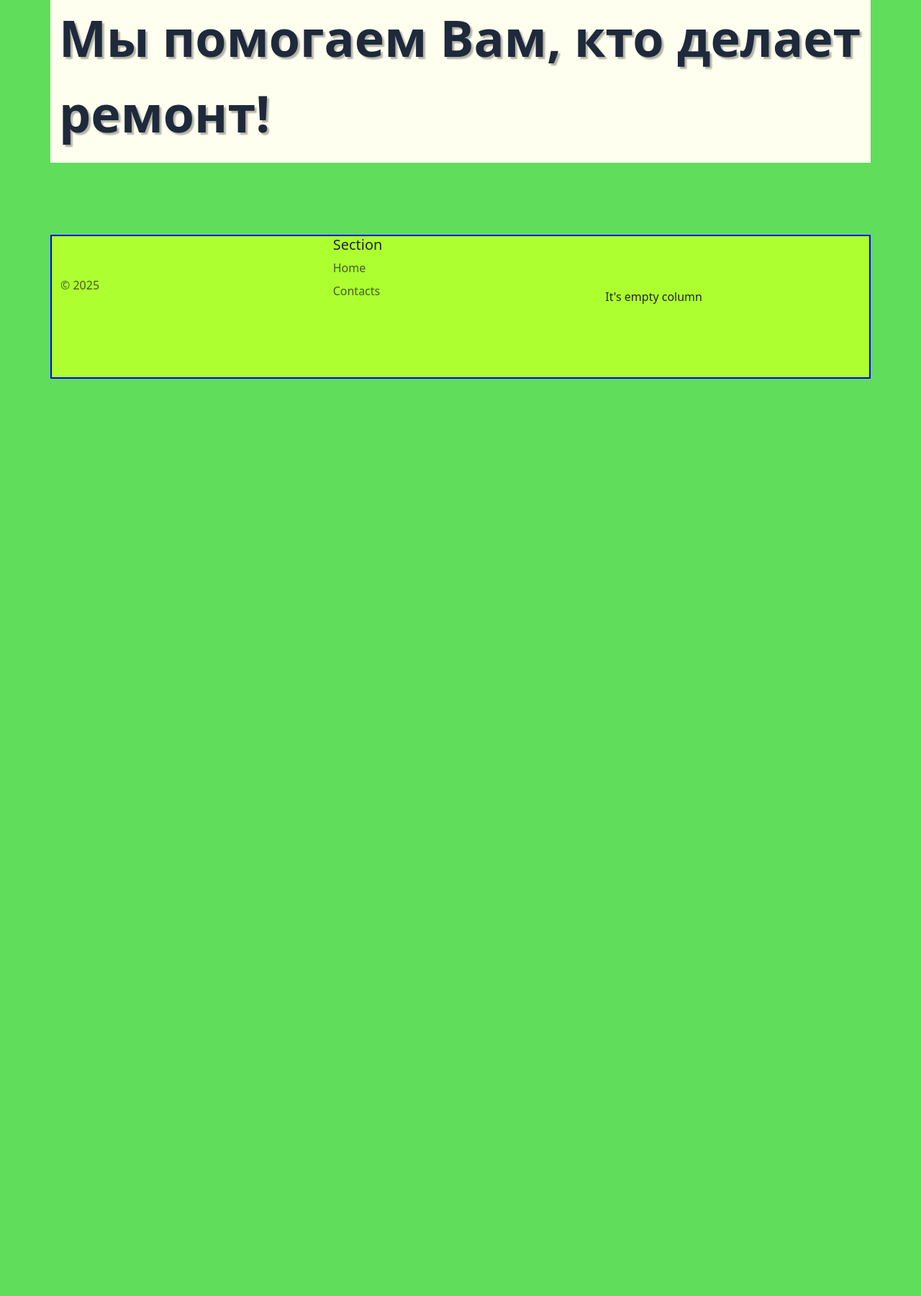
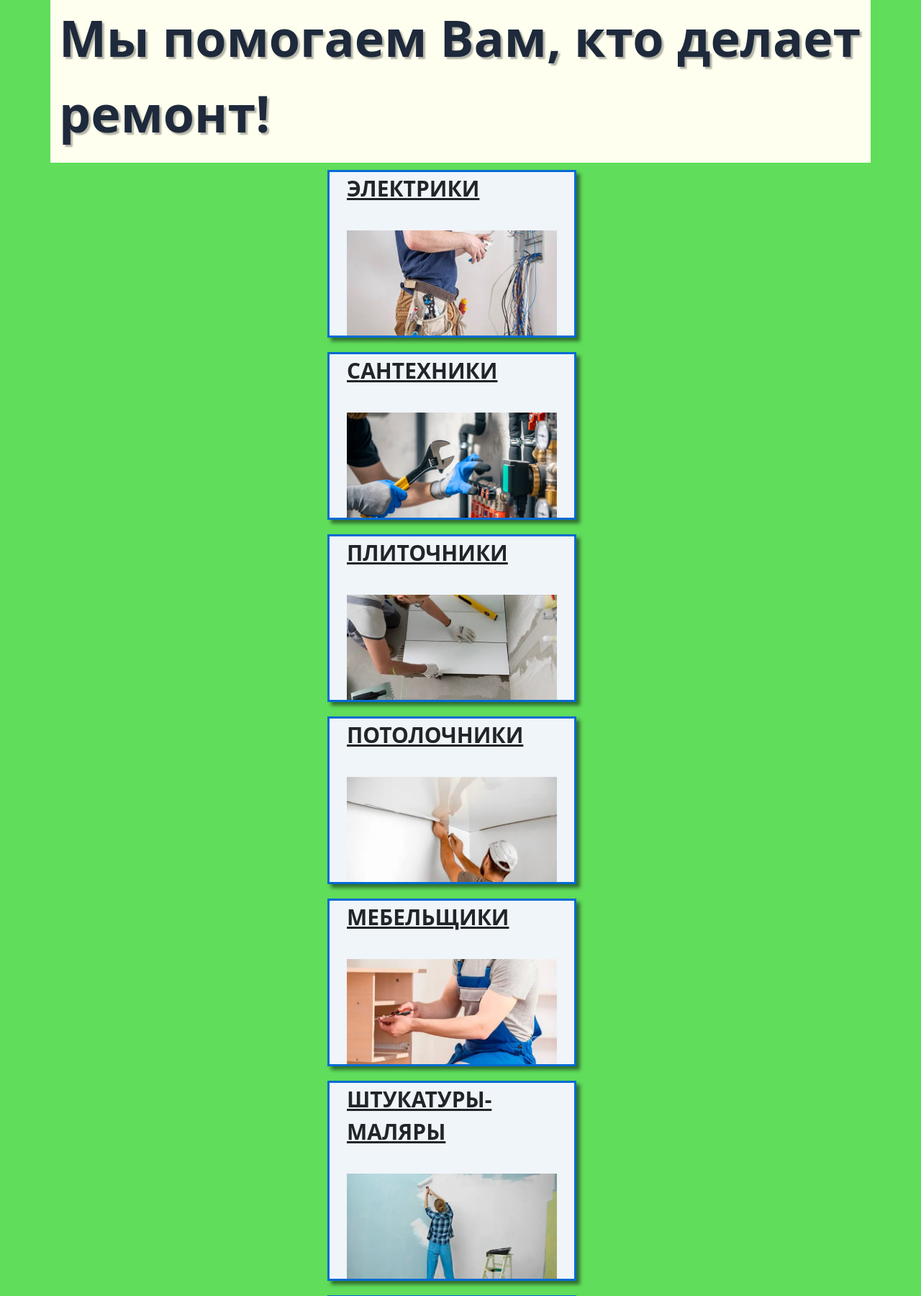
Before and after one commit to Rus1an13/matplotlibStudy, a Django app: page / in a window 1280 px wide. Shown: the part 77-1877 px from the top of the page at 72% size. Before the commit the page ends 603 px from the top, so only its background shows below. Run offline with Django 5.2, Linux system fonts and the light colour scheme; data comes from the database, SQL or seed files in the repository; both versions use the stored data as it was after the commit.

Commit message:
Профиль пользователя 4

```diff
--- a/website_root/blog/templates/blog/base.html
+++ b/website_root/blog/templates/blog/base.html
@@ -14,7 +14,7 @@
 
 <nav class="navbar navbar-expand-lg navbar bg-light" aria-label="Offcanvas navbar large">
     <div class="container">
-        <img src="/img/masterok_icon.jpg" class="rounded" alt="brand">
+        <img src="\pictures\img\masterok_icon.jpg" class="rounded" alt="brand">
         <a class="navbar-brand" href="{% url 'home' %}">
             <h2>MasterOk</h2>
         </a>
--- a/website_root/blog/templates/blog/home.html
+++ b/website_root/blog/templates/blog/home.html
@@ -55,6 +55,13 @@
         </div>
     </div> {% endcomment %}
 
-
+    {% for mast in masters %}
+        <div class="row justify-content-center">
+            <div class="elementer row">
+                <p>{{ mast.master}}</p>
+                <img src="{{ mast.img.url}}" alt="Photo">
+            </div>
+        </div>
+    {% endfor %}
 
 {% endblock content %}
```
Also changed, not shown: website_root/db.sqlite3, website_root/pictures/img/masterok_icon.jpg (added), website_root/pictures/user_images/user_7QhCGQG.png (added).
